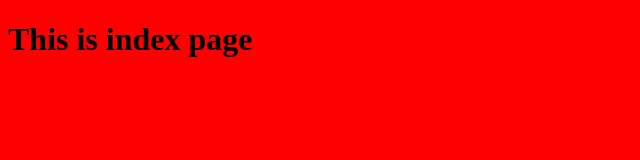
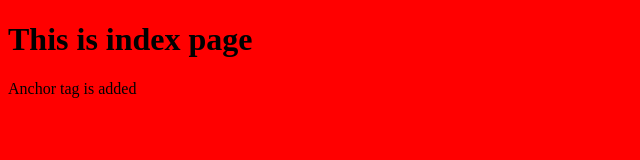
Before and after one commit to Ujwala2910/rgukt, a plain HTML site: page index.html in a window 1280 px wide. Shown: the whole page, without its empty margins (0-640 px from the left). Drawn offline with Linux system fonts and the light colour scheme.

Commit message:
anchor tag added

```diff
--- a/index.html
+++ b/index.html
@@ -7,6 +7,7 @@
 </head>
 <body bgcolor="red">
     <h1>This is index page</h1>
+    <a>Anchor tag is added</a>
 
 </body>
 </html>
```
